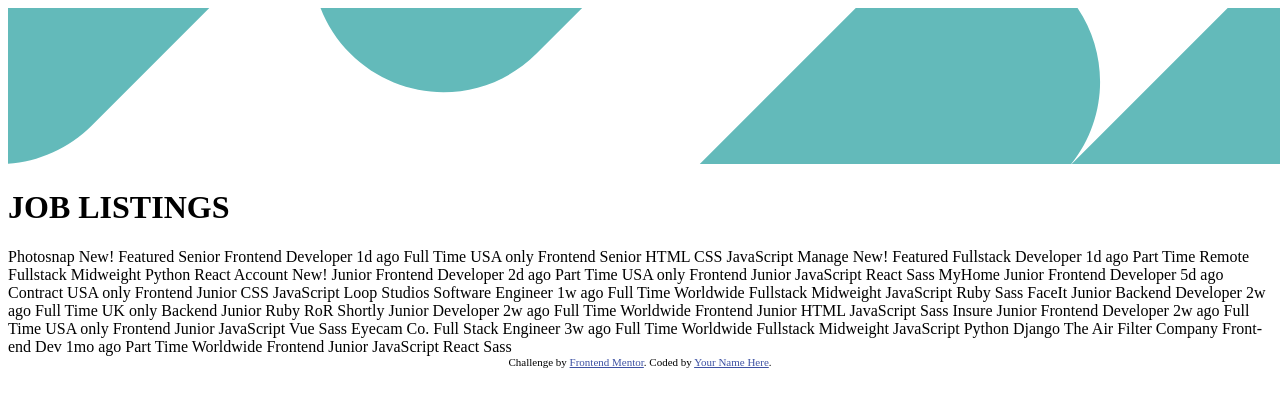
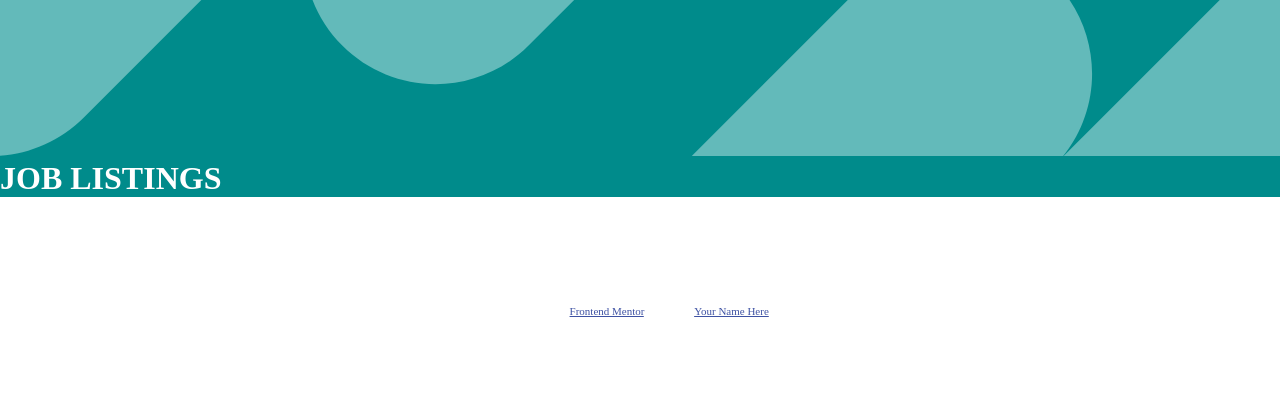
Before and after one commit to reccashi28/listing, a plain HTML site: page index.html in a window 1280 px wide. Shown: the top 406 px of the page. Drawn offline with Linux system fonts and the light colour scheme.

Commit message:
adding design to header

```diff
--- a/index.html
+++ b/index.html
@@ -5,7 +5,7 @@
   <meta name="viewport" content="width=device-width, initial-scale=1.0"> <!-- displays site properly based on user's device -->
 
   <link rel="icon" type="image/png" sizes="32x32" href="./images/favicon-32x32.png">
-
+  <link rel="stylesheet" href="/style.css">
   <title>Frontend Mentor | Job Listings</title>
 
   <!-- Feel free to remove these styles or customise in your own stylesheet 👍 -->
--- a/style.css
+++ b/style.css
@@ -0,0 +1,13 @@
+*{
+    padding: 0;
+    margin: 0;
+    box-sizing: border-box;
+}
+
+body {
+    color: white;
+}
+
+header {
+    background-color: darkcyan;
+}
```
